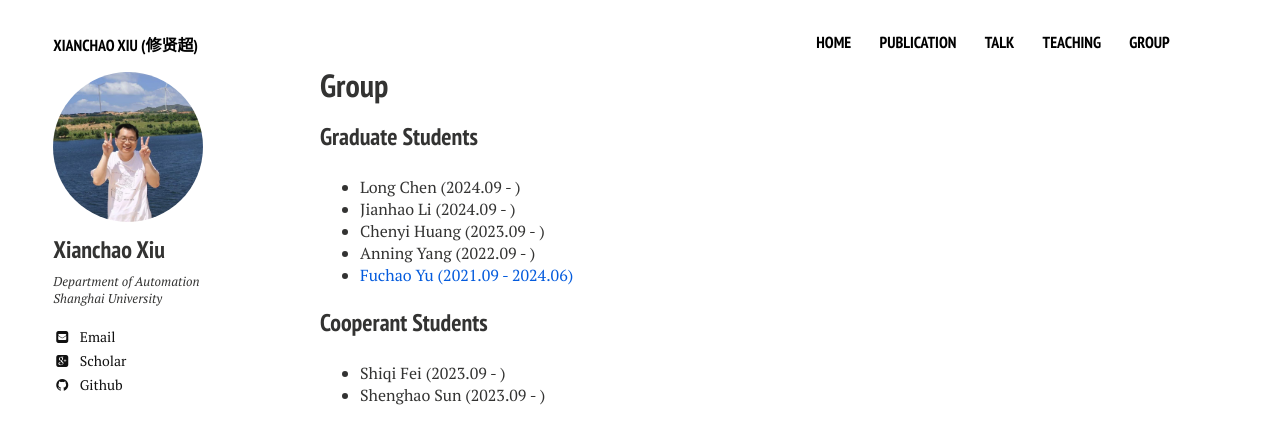
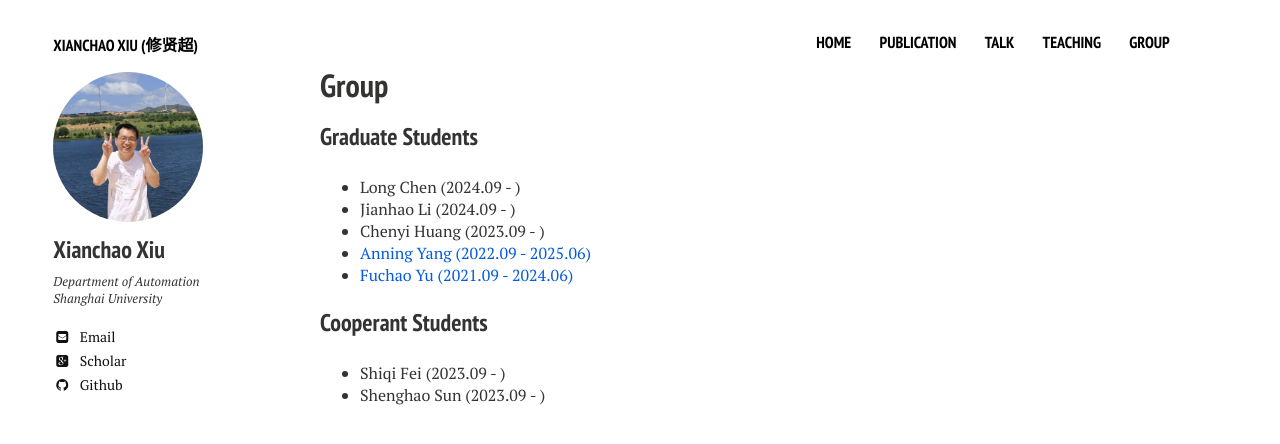
Before and after one commit to xianchaoxiu/xianchaoxiu.github.io, a Jekyll site: the page built from group/index.md, in a window 1280 px wide. Shown: the top 444 px of the page. Built offline with Jekyll 4.4.1, drawn with Linux system fonts in a browser that asks for light colours; nearby versions of some CDN libraries.

Commit message:
Update index.md

```diff
--- a/group/index.md
+++ b/group/index.md
@@ -12,7 +12,7 @@ share: false
 * Long Chen (2024.09 - )  <br>
 * Jianhao Li (2024.09 - ) <br>
 * Chenyi Huang (2023.09 - ) <br>
-* Anning Yang (2022.09 - ) <br>
+* <a href="../group/2025-Yang.pdf" class="textlink" target="_blank">  Anning Yang (2022.09 - 2025.06) <br>
 * <a href="../group/2024-Yu.pdf" class="textlink" target="_blank"> Fuchao Yu (2021.09 - 2024.06) </a> <br>
 
 
```
